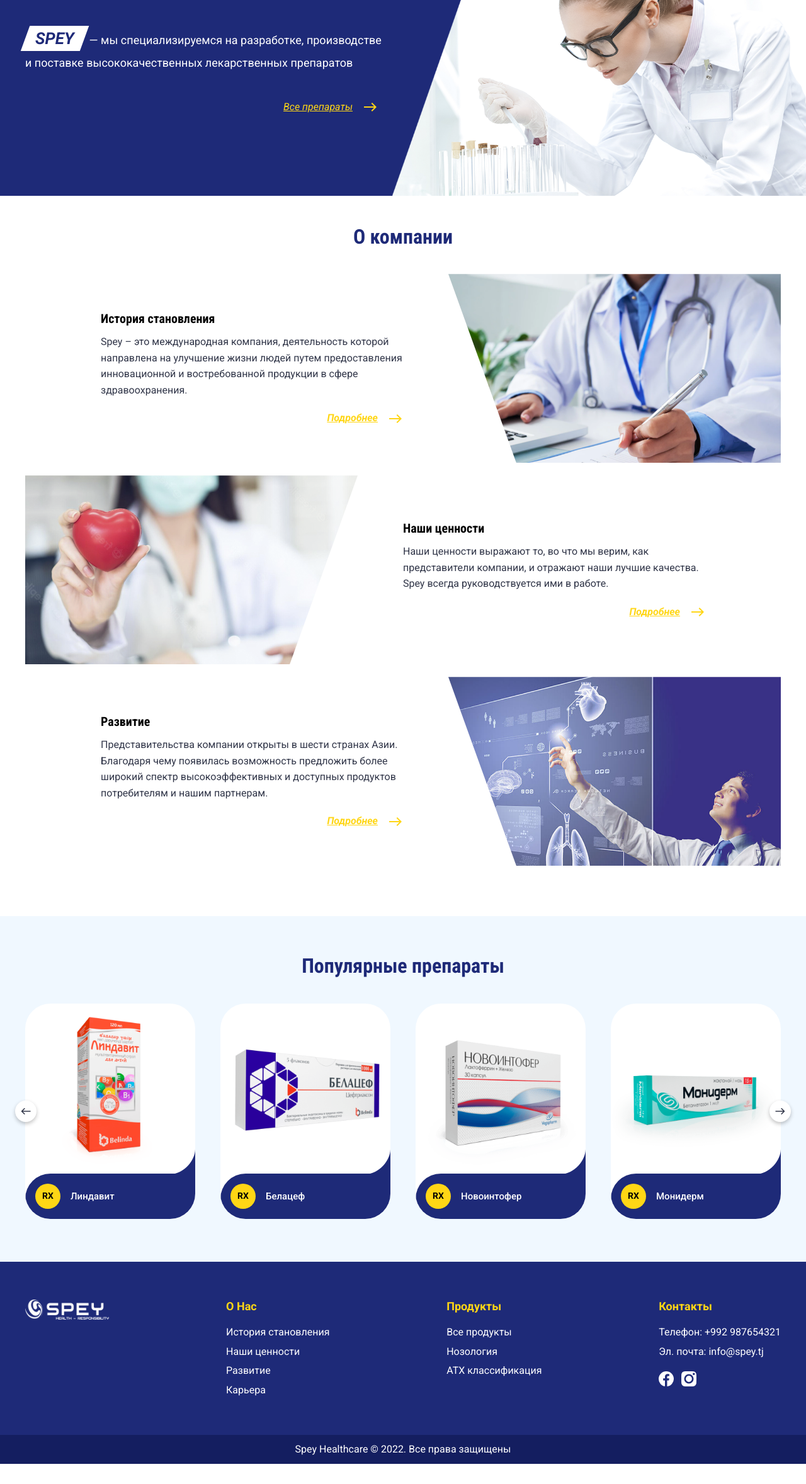
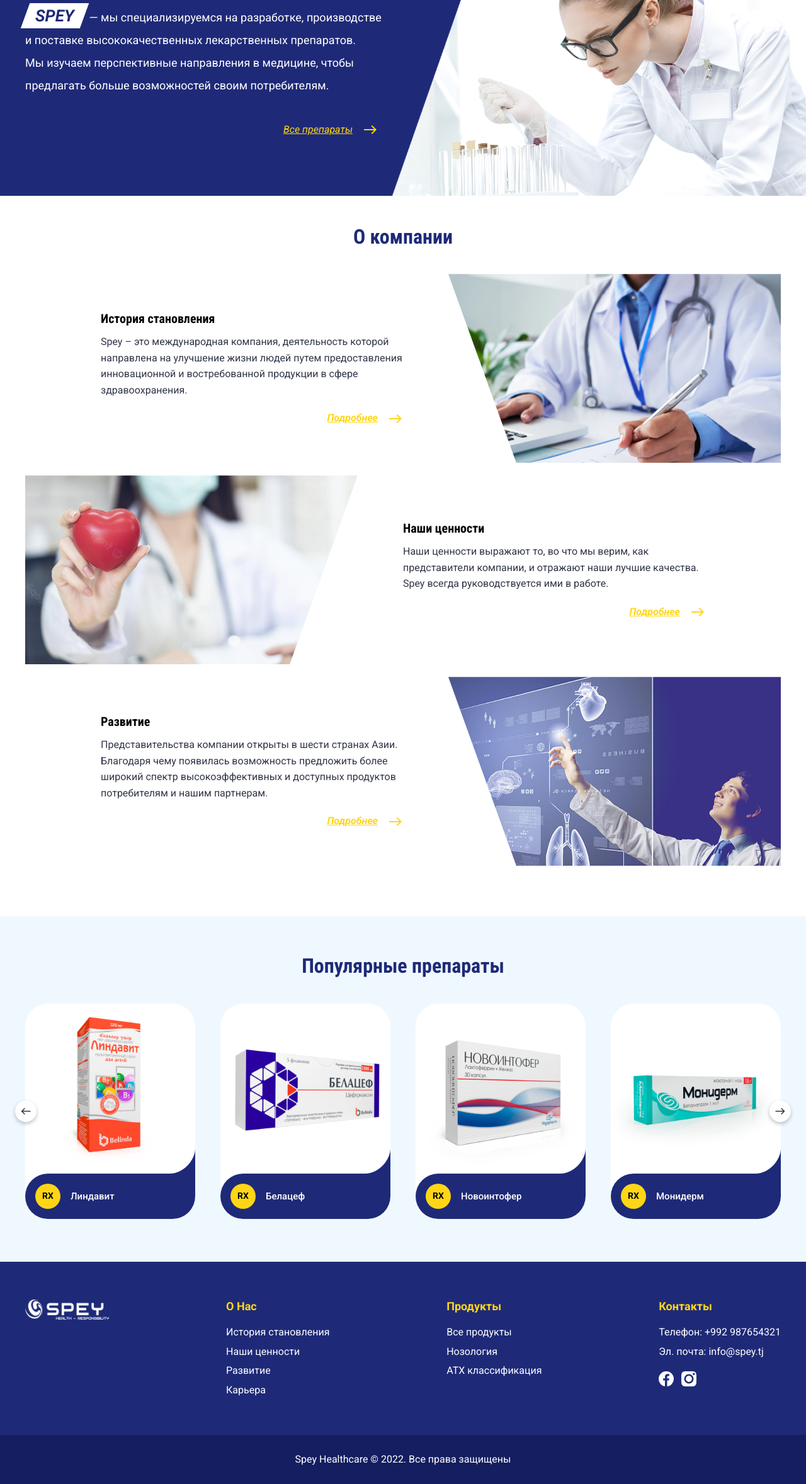
Before and after one commit to MrBobPRO/speytj, a Laravel app: page / in a window 1280 px wide. Shown: the part 149-2506 px from the top of the page at 63% size. Before the commit the page ends 2474 px from the top, so only its background shows below. Run offline with Laravel 9, Linux system fonts and the light colour scheme; data comes from the database, SQL or seed files in the repository.

Commit message:
Home page design updated

```diff
--- a/public/css/main.css
+++ b/public/css/main.css
@@ -509,7 +509,7 @@
   background: #141e60;
   color: white;
   text-align: center;
-  padding: 12px;
+  padding: 28px;
 }
 /* ------------ /end Footer ------------ */
 
@@ -695,7 +695,7 @@
   position: relative;
   display: block;
   height: 100%;
-  border-radius: 40px;
+  border-radius: 36px;
   overflow: hidden;
   text-decoration: none;
 }
@@ -706,7 +706,7 @@
   left: 0;
   right: 0;
   z-index: 1;
-  border-radius: 40px 0 0 0;
+  border-radius: 36px 0 0 0;
   background-color: var(--main-color);
   color: white;
   transform: translateY(100%);
@@ -723,7 +723,7 @@
   align-items: center;
   gap: 16px;
   padding: 16px;
-  border-radius: 40px 0 0 0;
+  border-radius: 36px 0 0 0;
   background-color: var(--main-color);
   transform: translateY(-100%);
   transition: .2s ease-in-out;
@@ -738,7 +738,7 @@
   width: 80px;
   height: 80px;
   position: absolute;
-  bottom: calc(100% - 1px);
+  bottom: 100%;
   right: 0;
   z-index: 1;
 }
--- a/resources/views/pages/home.blade.php
+++ b/resources/views/pages/home.blade.php
@@ -7,7 +7,7 @@
     <div class="banner__body-inner main-container">
       <div class="banner__text">
         <div class="banner__title"><span>SPEY</span></div>
-        <p class="banner__desc"> — мы специализируемся на разработке, производстве и поставке высококачественных лекарственных препаратов</p>
+        <p class="banner__desc"> — мы специализируемся на разработке, производстве и поставке высококачественных лекарственных препаратов. <br>Мы изучаем перспективные направления в медицине, чтобы предлагать больше возможностей своим потребителям.</p>
         <a href="#" class="banner__link button button--more">
           <i>Все препараты</i> <span class="material-icons">east</span>
         </a>
```
